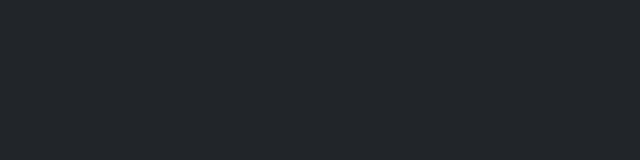
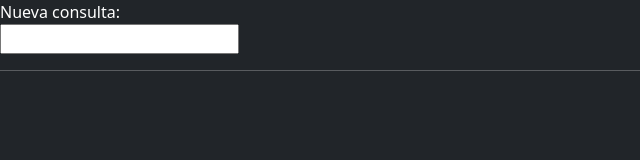
Before and after one commit to fwd-elhuerto/Sistema-Tiquetes, a website: page public/pages/mainEstudiante.html in a window 1280 px wide. Shown: the whole page, without its empty margins (0-640 px from the left). Drawn offline with nearby package versions, Linux system fonts and the light colour scheme.

Commit message:
estrutura pagina principal estuidante

```diff
--- a/public/pages/index2.html
+++ b/public/pages/mainEstudiante.html
@@ -7,9 +7,18 @@
     <link rel="stylesheet" href="../css/estilos.css">
     <link href="https://cdn.jsdelivr.net/npm/bootstrap@5.3.3/dist/css/bootstrap.min.css" rel="stylesheet" integrity="sha384-QWTKZyjpPEjISv5WaRU9OFeRpok6YctnYmDr5pNlyT2bRjXh0JMhjY6hW+ALEwIH" crossorigin="anonymous">
 </head>
-<body class="bg-dark">
+<body class="bg-dark text-white">
 
-</div>
+    <div id="nuevas">
+    <label for="">Nueva consulta:</label><br>
+    <input type="text">
+    <hr>
+    </div>
+    <br><br>
+
+    <div id="consultas" class="container d-flex">
+    </div>
+
     <script type="module" src="../js/index2.js"></script>
 </body>
 </html>
```
Also changed, not shown: public/pages/index.html (+1 -1 lines).
